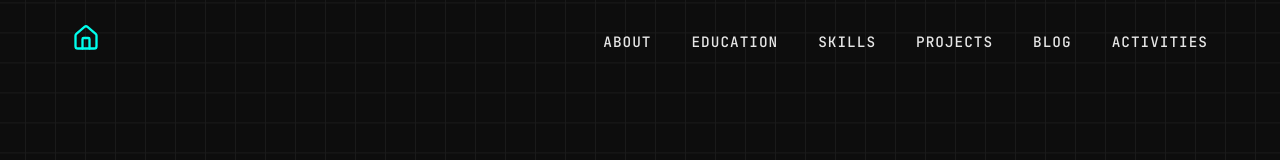
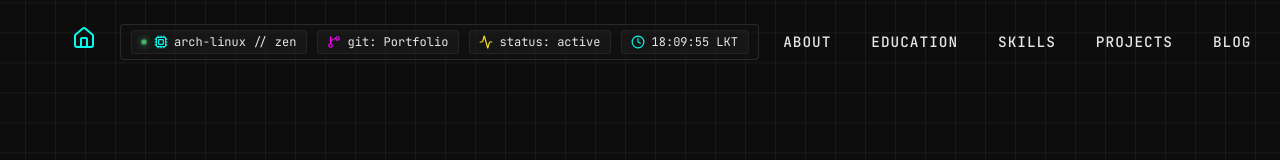
Before and after one commit to Abdul-Malik-0404/Portfolio, a Next.js app: page / in a window 1280 px wide. Shown: the top 160 px of the page. Built offline with nearby package versions, Linux system fonts and the light colour scheme; no server answers.

Commit message:
Add Waybar/Polybar-style live status HUD to navbar

```diff
--- a/src/app/globals.css
+++ b/src/app/globals.css
@@ -138,6 +138,79 @@ a:hover {
   justify-content: space-between;
   align-items: center;
   padding: 0 2rem;
+  gap: 1.5rem;
+}
+
+/* Waybar / Hyprland Status HUD */
+.waybar-container {
+  display: flex;
+  align-items: center;
+  gap: 0.6rem;
+  background: rgba(18, 18, 18, 0.7);
+  border: 1px solid var(--border-color);
+  border-radius: 4px;
+  padding: 0.3rem 0.6rem;
+  font-size: 0.75rem;
+}
+
+.waybar-module {
+  display: flex;
+  align-items: center;
+  gap: 0.4rem;
+  background: rgba(255, 255, 255, 0.03);
+  padding: 0.2rem 0.6rem;
+  border-radius: 3px;
+  border: 1px solid rgba(255, 255, 255, 0.05);
+  white-space: nowrap;
+}
+
+.mod-link {
+  color: var(--text-color);
+  text-decoration: none;
+}
+
+.mod-link:hover {
+  color: var(--accent-cyan);
+}
+
+.icon-cyan {
+  color: var(--accent-cyan);
+}
+
+.icon-magenta {
+  color: var(--accent-magenta);
+}
+
+.icon-yellow {
+  color: var(--accent-yellow);
+}
+
+.dot-pulse {
+  width: 6px;
+  height: 6px;
+  background-color: #5af78e;
+  border-radius: 50%;
+  box-shadow: 0 0 8px #5af78e;
+  animation: pulse 2s infinite ease-in-out;
+}
+
+@keyframes pulse {
+  0% { transform: scale(0.9); opacity: 0.7; }
+  50% { transform: scale(1.3); opacity: 1; }
+  100% { transform: scale(0.9); opacity: 0.7; }
+}
+
+@media (max-width: 1024px) {
+  .waybar-module.mod-os,
+  .waybar-module.mod-status {
+    display: none;
+  }
+}
+
+@media (max-width: 680px) {
+  .waybar-container {
+    display: none;
+  }
 }
 
 .logo {
--- a/src/components/Navbar.js
+++ b/src/components/Navbar.js
@@ -2,6 +2,8 @@
 
 import { useEffect, useState } from 'react';
 import { Home } from 'lucide-react';
+
+import WaybarHUD from './WaybarHUD';
 
 export default function Navbar() {
   const [scrolled, setScrolled] = useState(false);
@@ -25,7 +27,8 @@ export default function Navbar() {
   return (
     <nav className={`navbar ${scrolled ? 'scrolled' : ''}`}>
       <div className="nav-content">
-        <a href="#" className="logo"><Home size={28} /></a>
+        <a href="#" className="logo"><Home size={24} /></a>
+        <WaybarHUD />
         <ul className="nav-links">
           <li><a href="#about" onClick={(e) => scrollToSection(e, 'home')}>About</a></li>
           <li><a href="#education" onClick={(e) => scrollToSection(e, 'education')}>Education</a></li>
--- /dev/null
+++ b/src/components/WaybarHUD.js
@@ -0,0 +1,98 @@
+'use client';
+
+import { useState, useEffect } from 'react';
+import { GitBranch, Clock, Cpu, Activity } from 'lucide-react';
+
+export default function WaybarHUD() {
+  const [time, setTime] = useState('');
+  const [githubStats, setGithubStats] = useState({
+    publicRepos: 10,
+    latestRepo: 'Portfolio',
+    loading: true
+  });
+
+  // Real-time clock in Colombo timezone (Asia/Colombo)
+  useEffect(() => {
+    const updateClock = () => {
+      const now = new Date();
+      const timeString = now.toLocaleTimeString('en-US', {
+        timeZone: 'Asia/Colombo',
+        hour: '2-digit',
+        minute: '2-digit',
+        second: '2-digit',
+        hour12: false
+      });
+      setTime(timeString);
+    };
+
+    updateClock();
+    const interval = setInterval(updateClock, 1000);
+    return () => clearInterval(interval);
+  }, []);
+
+  // Fetch public GitHub activity
+  useEffect(() => {
+    const fetchGitHub = async () => {
+      try {
+        const userRes = await fetch('https://api.github.com/users/Abdul-Malik-0404');
+        if (userRes.ok) {
+          const userData = await userRes.json();
+          const reposRes = await fetch('https://api.github.com/users/Abdul-Malik-0404/repos?sort=pushed&per_page=1');
+          let latest = 'Portfolio';
+          if (reposRes.ok) {
+            const repos = await reposRes.json();
+            if (repos.length > 0) {
+              latest = repos[0].name;
+            }
+          }
+          setGithubStats({
+            publicRepos: userData.public_repos || 10,
+            latestRepo: latest,
+            loading: false
+          });
+        }
+      } catch {
+        // Fallback gracefully without breaking UI
+        setGithubStats({
+          publicRepos: 12,
+          latestRepo: 'Portfolio',
+          loading: false
+        });
+      }
+    };
+
+    fetchGitHub();
+  }, []);
+
+  return (
+    <div className="waybar-container">
+      <div className="waybar-module mod-os">
+        <span className="dot-pulse"></span>
+        <Cpu size={14} className="icon-cyan" />
+        <span className="mod-text">arch-linux // zen</span>
+      </div>
+
+      <div className="waybar-module mod-git">
+        <GitBranch size={14} className="icon-magenta" />
+        <a
+          href={`https://github.com/Abdul-Malik-0404/${githubStats.latestRepo}`}
+          target="_blank"
+          rel="noopener noreferrer"
+          className="mod-link"
+        >
+          git: {githubStats.latestRepo}
+        </a>
+      </div>
+
+      <div className="waybar-module mod-status">
+        <Activity size={14} className="icon-yellow" />
+        <span className="mod-text">status: active</span>
+      </div>
+
+      <div className="waybar-module mod-time">
+        <Clock size={14} className="icon-cyan" />
+        <span className="mod-text">{time || '00:00:00'} LKT</span>
+      </div>
+    </div>
+  );
+}
```
